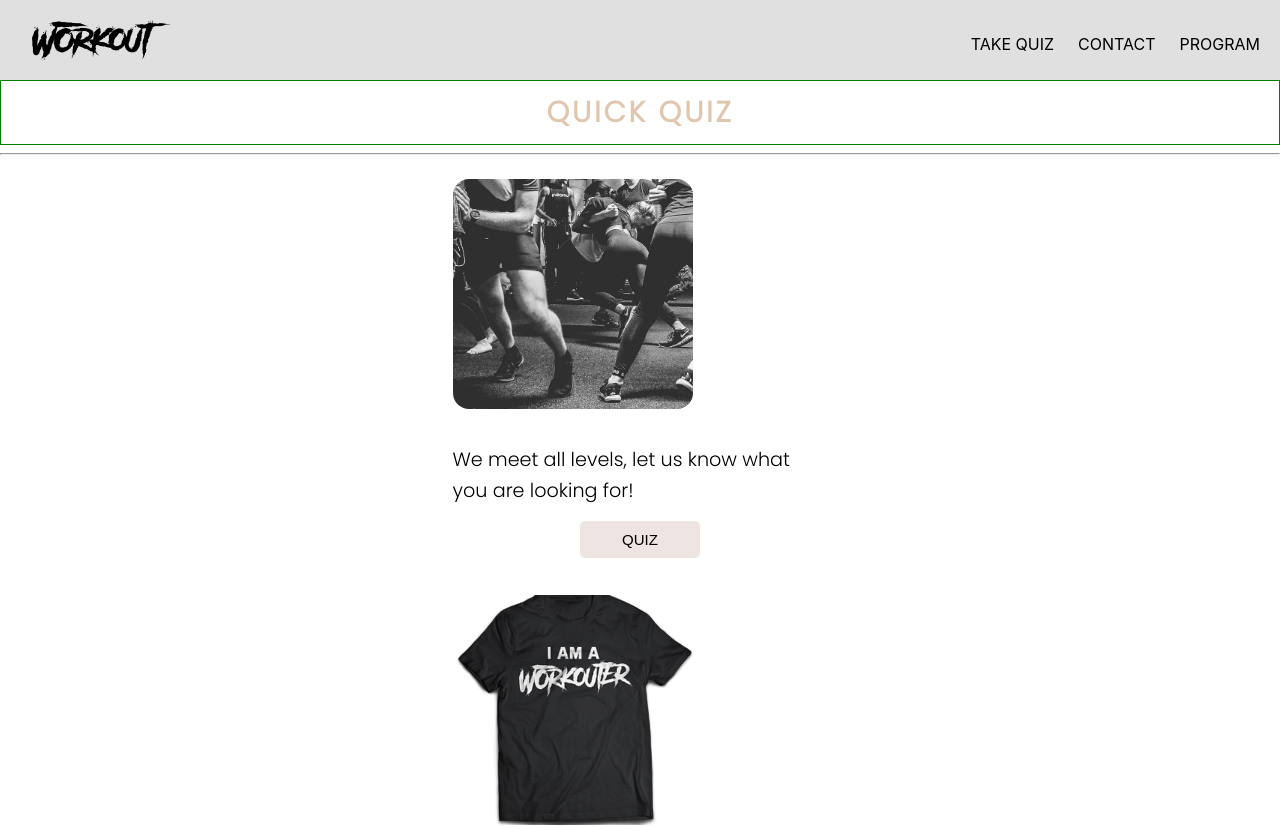
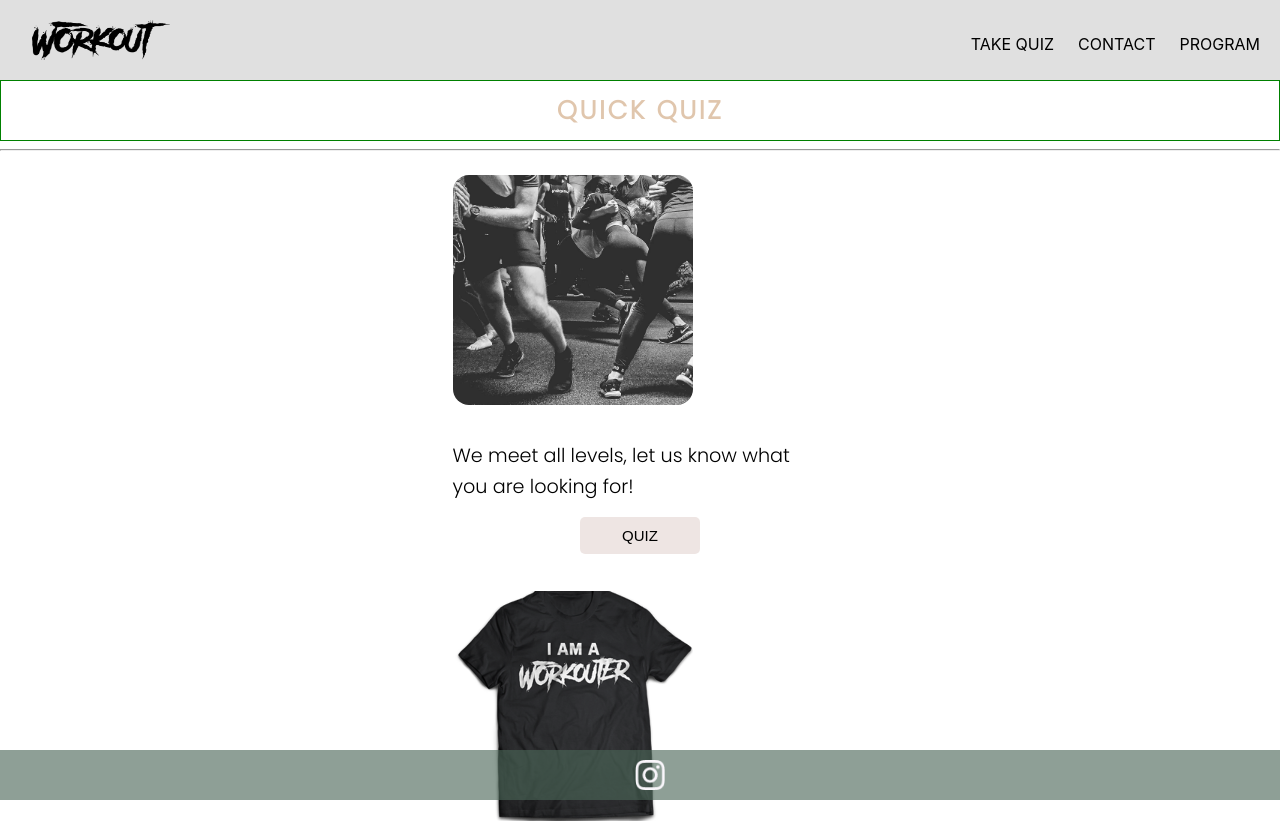
Before and after one commit to EvaSjoholm/project-W-frontend, a React (Create React App) app: page /program in a window 1280 px wide. Shown: the top 826 px of the page. Built offline with nearby package versions, Linux system fonts and the light colour scheme.

Commit message:
responsiv fix

```diff
--- a/src/components/Footer/Footer.css
+++ b/src/components/Footer/Footer.css
@@ -10,7 +10,7 @@
     gap: 30px;
     /* position: fixed; */
     bottom: 0;
-    top: calc(100vh - 150px);
+    position:sticky;
 }
 
 .Footer hr {
--- a/src/index.css
+++ b/src/index.css
@@ -58,7 +58,7 @@ h2 {
 }
 
 h3 {
-  font-size: 1.8rem;
+  font-size: 1.6rem;
   font-family: "Poppins", sans-serif;
   margin: 0;
   letter-spacing: 0.1em;
@@ -150,7 +150,6 @@ p {
 
 /*---FOR THE QUIZ---*/
 .content-wrapper {
-
   margin: auto;
   padding: 20px;
   margin: var(--side-margins-mobile);
@@ -257,11 +256,6 @@ top: 10px;
     font-size: calc(var(--font-size) * 0.75); /* Adjust the font size to 75% of the base size */
   }
 
-
-  .content-wrapper{
-    margin: var(---side-margins-mobile)
-  }
-
   .img {
     max-width: 100%;
     border-radius: 8px;
```
